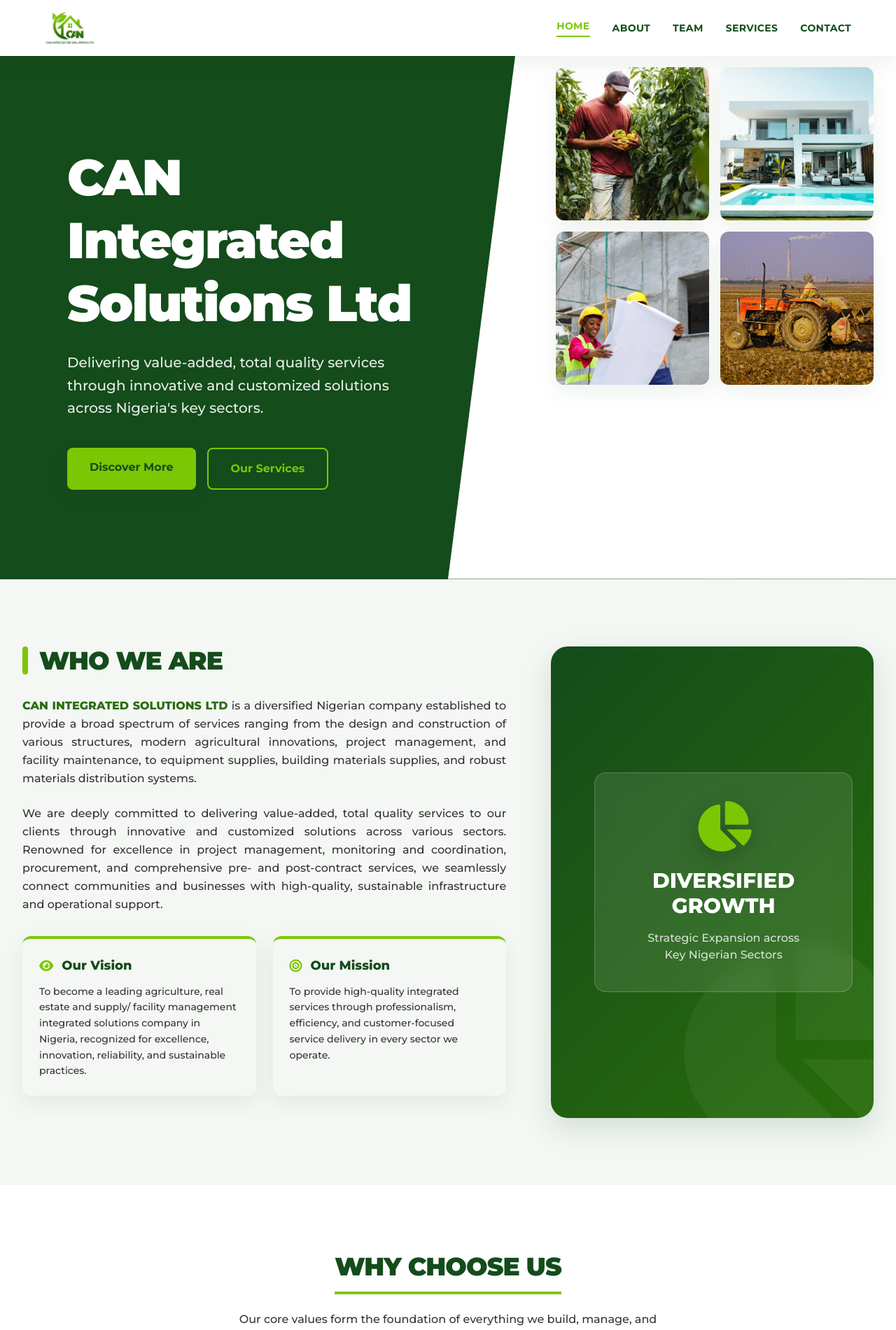
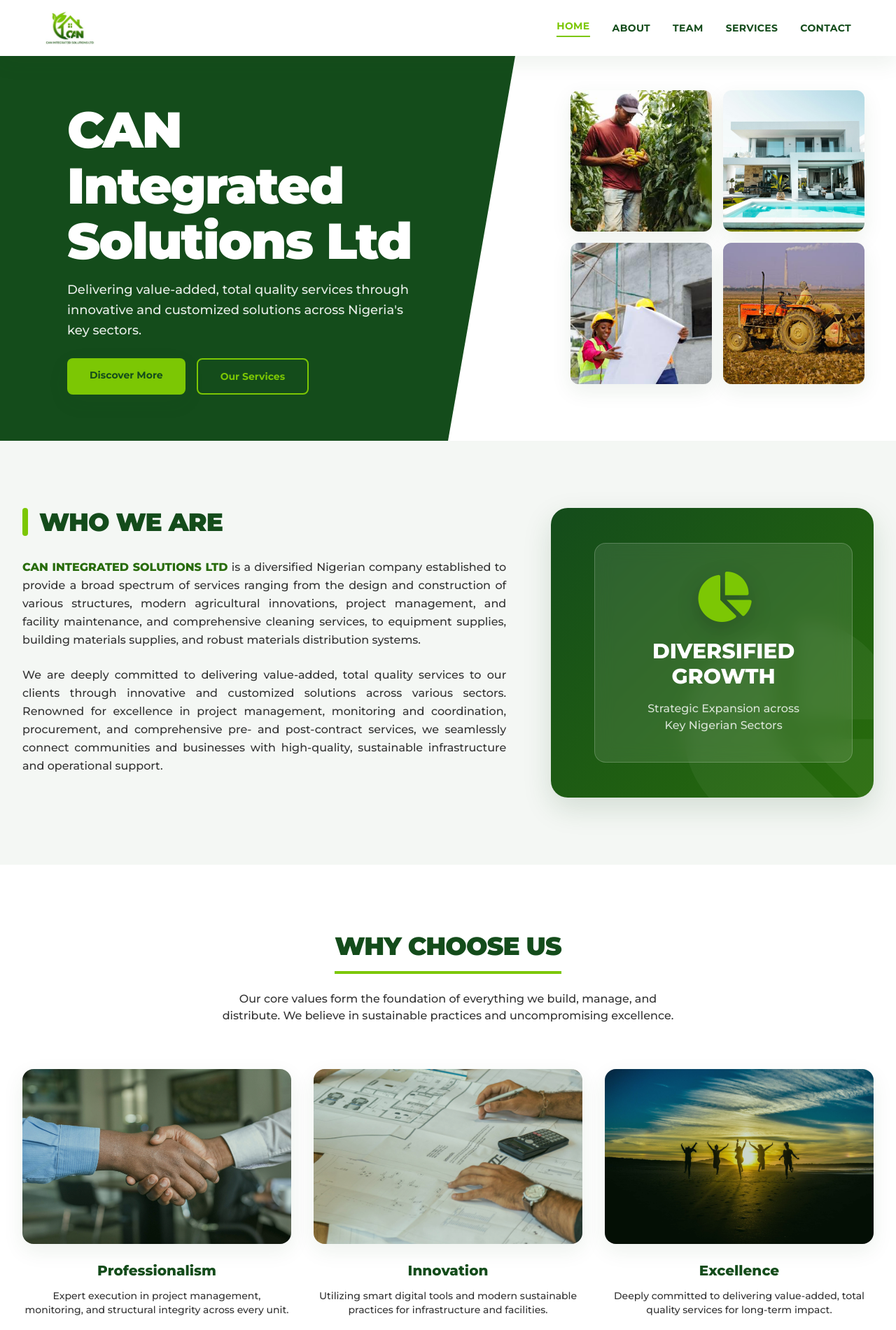
Before and after one commit to CANIntegratedSolutions/CANIntegratedSolutions, a Next.js app: page / in a window 1280 px wide. Shown: the top 1901 px of the page at 70% size. Built offline with nearby package versions, Linux system fonts and the light colour scheme.

Commit message:
feat(content): relocate vision statements to about page, rename home intro section, update team credentials, and prominently emphasize home cleaning capabilities

```diff
--- a/src/app/page.tsx
+++ b/src/app/page.tsx
@@ -5,32 +5,33 @@
         <div className="w-full flex flex-col items-center">
 
             {/* 1. HERO SECTION */}
-            <section className="relative w-full min-h-[90vh] bg-can-dark-green flex flex-col md:flex-row overflow-hidden">
+            <section className="relative w-full min-h-[500px] md:h-[550px] bg-can-dark-green flex flex-col md:flex-row overflow-hidden">
                 {/* Background Watermark */}
                 <i className="fa-solid fa-globe absolute -bottom-24 -right-12 text-[400px] text-can-bg-light opacity-10 -rotate-12 pointer-events-none z-0"></i>
 
-                {/* Left Content Area */}
-                <div className="relative z-10 w-full md:w-1/2 px-8 py-20 md:py-32 md:pl-24 flex flex-col justify-center">
-                    <h1 className="text-5xl md:text-7xl font-black text-can-white leading-tight tracking-tight mb-6">
-                        CAN Integrated Solutions Ltd
+                {/* Left Content Area (Shifted up with snit 3-line heading break & tight margins) */}
+                <div className="relative z-10 w-full md:w-1/2 px-8 py-10 md:py-12 md:pl-24 flex flex-col justify-center h-full">
+                    <h1 className="text-5xl md:text-7xl font-black text-can-white leading-[1.1] tracking-tight mb-4">
+                        CAN<br />
+                        Integrated<br />
+                        Solutions Ltd
                     </h1>
-                    <p className="text-can-white/90 text-lg md:text-xl font-medium leading-relaxed max-w-lg mb-10">
+                    <p className="text-can-white/90 text-base md:text-lg font-medium leading-relaxed max-w-lg mb-6">
                         Delivering value-added, total quality services through innovative and customized solutions across Nigeria's key sectors.
                     </p>
                     <div className="flex flex-col sm:flex-row gap-4">
-                        <Link href="/about" className="bg-can-lime-green text-can-dark-green text-center font-bold px-8 py-4 rounded-lg shadow-soft hover:bg-white transition-colors">
+                        <Link href="/about" className="bg-can-lime-green text-can-dark-green text-center font-bold px-8 py-3.5 rounded-lg shadow-soft hover:bg-white transition-colors text-sm">
                             Discover More
                         </Link>
-                        <Link href="/services" className="bg-transparent border-2 border-can-lime-green text-can-lime-green text-center font-bold px-8 py-4 rounded-lg hover:bg-can-lime-green hover:text-can-dark-green transition-colors">
+                        <Link href="/services" className="bg-transparent border-2 border-can-lime-green text-can-lime-green text-center font-bold px-8 py-3.5 rounded-lg hover:bg-can-lime-green hover:text-can-dark-green transition-colors text-sm">
                             Our Services
                         </Link>
                     </div>
                 </div>
 
                 {/* Right Angled Panel with Image Grid */}
-                <div className="relative z-10 w-full md:w-1/2 h-[50vh] md:h-auto bg-can-white md:[clip-path:polygon(15%_0,100%_0,100%_100%,0%_100%)] flex items-start pt-10 md:pt-16 justify-center p-8 md:pl-[12%]">
-                    {/* Shifted the grid significantly upward using negative margin & translate */}
-                    <div className="grid grid-cols-2 grid-rows-2 gap-4 w-full max-w-lg aspect-square transform md:-translate-y-12">
+                <div className="relative z-10 w-full md:w-1/2 h-[350px] md:h-full bg-can-white md:[clip-path:polygon(15%_0,100%_0,100%_100%,0%_100%)] flex items-center justify-center p-6 md:pl-[12%]">
+                    <div className="grid grid-cols-2 grid-rows-2 gap-4 w-full max-w-[380px] md:max-w-[420px] aspect-square transform md:-translate-y-4">
                         <img src="/can_agric.jpg" alt="Agriculture" className="w-full h-full object-cover rounded-xl shadow-soft hover:scale-105 transition-transform duration-300" />
                         <img src="/can_realestate.jpg" alt="Real Estate" className="w-full h-full object-cover rounded-xl shadow-soft hover:scale-105 transition-transform duration-300" />
                         <img src="/can_engineer.jpg" alt="Facility Management and Contracts" className="w-full h-full object-cover rounded-xl shadow-soft hover:scale-105 transition-transform duration-300" />
@@ -39,7 +40,7 @@
                 </div>
             </section>
 
-            {/* 2. EXECUTIVE SUMMARY SECTION */}
+            {/* 2. WHO WE ARE SECTION */}
             <section className="w-full max-w-7xl mx-auto px-8 py-24 flex flex-col lg:flex-row gap-16 relative z-10">
 
                 {/* Left Pane: Text Content */}
@@ -52,7 +53,7 @@
                     <p className="text-base text-can-text-dark leading-relaxed mb-6 font-medium text-justify">
                         <span className="text-can-med-green font-extrabold">CAN INTEGRATED SOLUTIONS LTD</span> is a diversified Nigerian company
                         established to provide a broad spectrum of services ranging from the design and construction of various
-                        structures, modern agricultural innovations, project management, and facility maintenance, to equipment
+                        structures, modern agricultural innovations, project management, and facility maintenance, and comprehensive cleaning services, to equipment
                         supplies, building materials supplies, and robust materials distribution systems.
                     </p>
                     <p className="text-base text-can-text-dark leading-relaxed mb-8 font-medium text-justify">
@@ -62,26 +63,6 @@
                         we seamlessly connect communities and businesses with high-quality, sustainable infrastructure and
                         operational support.
                     </p>
-
-                    <div className="flex flex-col md:flex-row gap-6 mb-8">
-                        <div className="flex-1 bg-can-bg-light border-t-4 border-can-lime-green p-6 rounded-xl shadow-soft">
-                            <h4 className="text-lg font-extrabold text-can-dark-green flex items-center gap-3 mb-3">
-                                <i className="fa-solid fa-eye text-can-lime-green"></i> Our Vision
-                            </h4>
-                            <p className="text-sm font-medium text-can-text-dark leading-relaxed">
-                                To become a leading agriculture, real estate and supply/ facility management integrated solutions company in Nigeria, recognized for excellence, innovation, reliability, and sustainable practices.
-                            </p>
-                        </div>
-
-                        <div className="flex-1 bg-can-bg-light border-t-4 border-can-lime-green p-6 rounded-xl shadow-soft">
-                            <h4 className="text-lg font-extrabold text-can-dark-green flex items-center gap-3 mb-3">
-                                <i className="fa-solid fa-bullseye text-can-lime-green"></i> Our Mission
-                            </h4>
-                            <p className="text-sm font-medium text-can-text-dark leading-relaxed">
-                                To provide high-quality integrated services through professionalism, efficiency, and customer-focused service delivery in every sector we operate.
-                            </p>
-                        </div>
-                    </div>
                 </div>
 
                 {/* Right Pane: Easel Graphic */}
@@ -111,7 +92,6 @@
                     </div>
 
                     <div className="grid grid-cols-1 md:grid-cols-3 gap-8">
-                        {/* Feature 1 */}
                         <div className="flex flex-col items-center text-center group">
                             <div className="w-full h-[250px] rounded-2xl overflow-hidden mb-6 shadow-soft relative">
                                 <img src="/can_engineers_team.jpg" alt="Professionalism" className="w-full h-full object-cover transition-transform duration-500 group-hover:scale-110" />
@@ -121,7 +101,6 @@
                             <p className="text-sm font-medium text-can-text-dark">Expert execution in project management, monitoring, and structural integrity across every unit.</p>
                         </div>
 
-                        {/* Feature 2 */}
                         <div className="flex flex-col items-center text-center group">
                             <div className="w-full h-[250px] rounded-2xl overflow-hidden mb-6 shadow-soft relative">
                                 <img src="/can_architecture.jpg" alt="Innovation" className="w-full h-full object-cover transition-transform duration-500 group-hover:scale-110" />
@@ -131,7 +110,6 @@
                             <p className="text-sm font-medium text-can-text-dark">Utilizing smart digital tools and modern sustainable practices for infrastructure and facilities.</p>
                         </div>
 
-                        {/* Feature 3 */}
                         <div className="flex flex-col items-center text-center group">
                             <div className="w-full h-[250px] rounded-2xl overflow-hidden mb-6 shadow-soft relative">
                                 <img src="/can_modern_agric.jpg" alt="Excellence" className="w-full h-full object-cover transition-transform duration-500 group-hover:scale-110" />
@@ -178,7 +156,7 @@
                             <i className="fa-solid fa-broom"></i>
                         </span>
                         <h3 className="text-xl font-extrabold text-can-dark-green mb-3">Cleaning Services</h3>
-                        <p className="text-sm font-medium text-can-text-dark mb-6">Comprehensive commercial, industrial, and post-construction cleaning solutions.</p>
+                        <p className="text-sm font-medium text-can-text-dark mb-6">Comprehensive home cleaning, commercial, industrial, and post-construction cleaning solutions.</p>
                         <span className="mt-auto text-can-lime-green font-bold text-sm flex items-center gap-2 group-hover:gap-4 transition-all">Explore <i className="fa-solid fa-chevron-right text-xs"></i></span>
                     </Link>
 
--- a/src/app/services/page.tsx
+++ b/src/app/services/page.tsx
@@ -68,10 +68,11 @@
         {
             id: 6,
             title: "Cleaning Services",
-            desc: "Comprehensive commercial, industrial, and post-construction cleaning solutions.",
+            desc: "Comprehensive home cleaning, commercial, industrial, and post-construction cleaning solutions.",
             image: "/can_cleaning.jpg",
             icon: "fa-broom",
             list: [
+                "Home cleaning",
                 "Post-construction cleaning",
                 "Commercial & office cleaning",
                 "Industrial waste management",
--- a/src/app/team/page.tsx
+++ b/src/app/team/page.tsx
@@ -144,13 +144,13 @@
                     <div className="relative z-10 pt-[20px] flex justify-center">
                         <img
                             src="/can_finance_officer.jpg"
-                            alt="Precious Emordi"
+                            alt="Precious Emordi, A.C.A."
                             className="w-[140px] h-[140px] object-cover rounded-full border-[5px] border-can-white shadow-soft bg-can-white"
                         />
                     </div>
 
                     <div className="relative z-10 px-6 pt-4 pb-5 border-b border-gray-100 text-center bg-can-white">
-                        <h3 className="m-0 text-xl text-can-dark-green font-black leading-tight">Precious Emordi</h3>
+                        <h3 className="m-0 text-xl text-can-dark-green font-black leading-tight">Precious Emordi, A.C.A.</h3>
                         <p className="mt-2 mb-0 text-xs text-can-lime-green font-extrabold uppercase tracking-wide">Finance Officer</p>
                     </div>
 
```
Also changed, not shown: src/app/about/page.tsx (+27 -0 lines).
